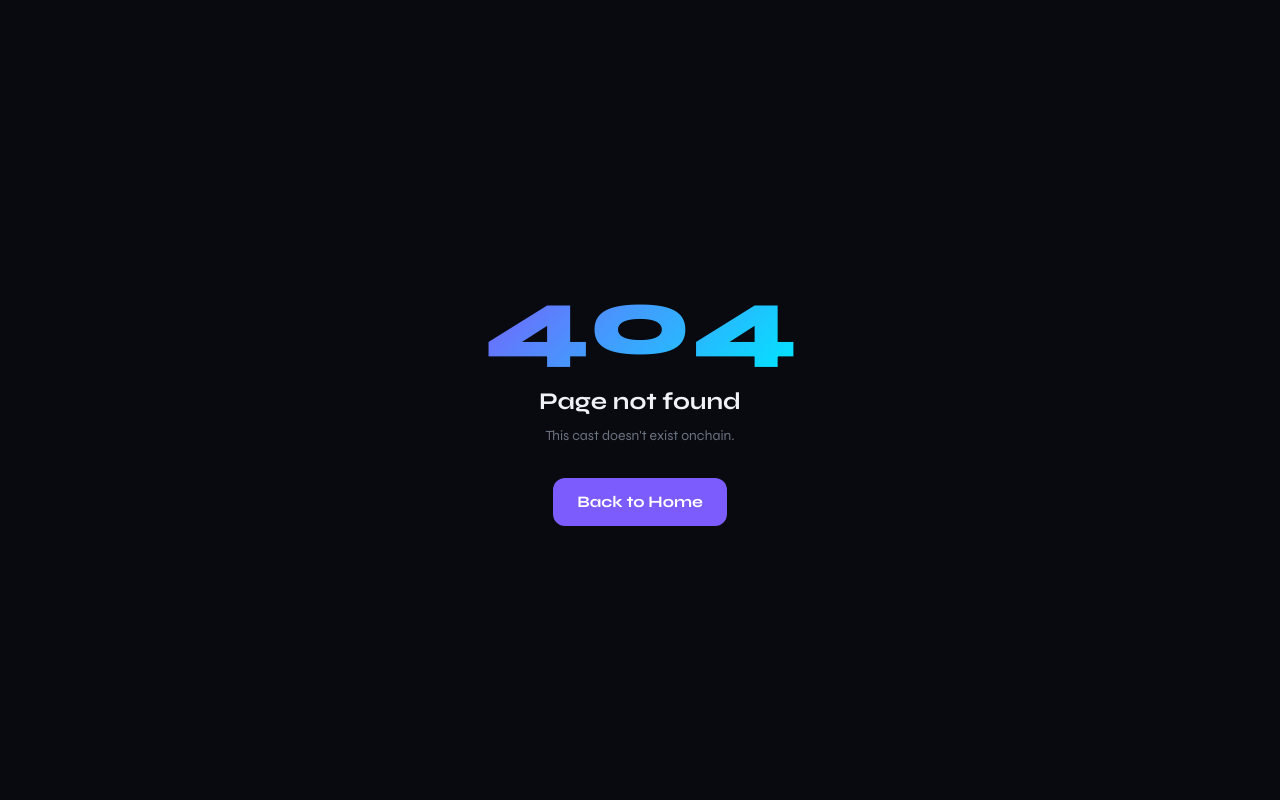
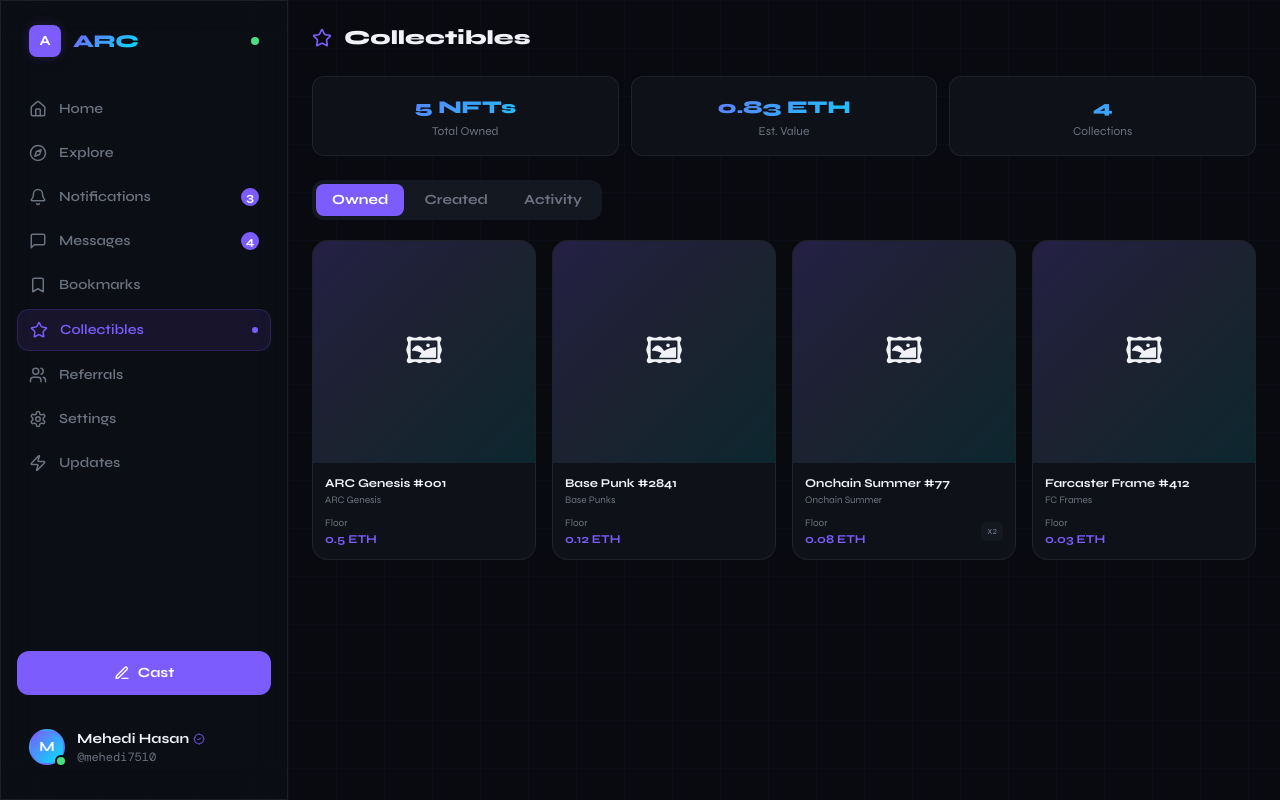
Before and after one commit to mehedi2580/ARC-Community, a Next.js app: page /collectibles in a window 1280 px wide. Before the commit this address had no page. Built offline with nearby package versions, Linux system fonts and the light colour scheme; a web font is replaced by a local one.

Commit message:
Add files via upload

```diff
--- /dev/null
+++ b/src/app/collectibles/page.tsx
@@ -0,0 +1,92 @@
+"use client";
+
+import { useState } from "react";
+import { Star, ExternalLink, TrendingUp } from "lucide-react";
+import { mockCollectibles } from "@/lib/mockData";
+
+const tabs = ["owned", "created", "activity"];
+
+export default function CollectiblesPage() {
+  const [activeTab, setActiveTab] = useState("owned");
+
+  return (
+    <div className="max-w-2xl mx-auto lg:max-w-none px-4 py-4 lg:px-6 lg:py-6">
+      {/* Header */}
+      <div className="flex items-center gap-3 mb-6">
+        <Star size={20} className="text-accent" />
+        <h1 className="font-extrabold text-xl">Collectibles</h1>
+      </div>
+
+      {/* Stats bar */}
+      <div className="grid grid-cols-3 gap-3 mb-6">
+        {[
+          { label: "Total Owned", value: "5 NFTs" },
+          { label: "Est. Value", value: "0.83 ETH" },
+          { label: "Collections", value: "4" },
+        ].map(({ label, value }) => (
+          <div key={label} className="bg-surface border border-white/[0.07] rounded-xl p-4 text-center">
+            <div className="font-extrabold text-lg gradient-text">{value}</div>
+            <div className="text-xs text-muted mt-0.5">{label}</div>
+          </div>
+        ))}
+      </div>
+
+      {/* Tabs */}
+      <div className="flex gap-1 bg-surface2 rounded-xl p-1 mb-5 w-fit">
+        {tabs.map(tab => (
+          <button
+            key={tab}
+            onClick={() => setActiveTab(tab)}
+            className={`px-4 py-1.5 rounded-lg text-sm font-bold capitalize transition-all ${
+              activeTab === tab ? "bg-accent text-white" : "text-muted hover:text-text-primary"
+            }`}
+          >
+            {tab}
+          </button>
+        ))}
+      </div>
+
+      {/* Grid */}
+      {activeTab === "owned" && (
+        <div className="grid grid-cols-2 sm:grid-cols-3 xl:grid-cols-4 gap-4">
+          {mockCollectibles.map(nft => (
+            <div
+              key={nft.id}
+              className="group bg-surface border border-white/[0.07] rounded-2xl overflow-hidden hover:border-accent/30 hover:-translate-y-1 transition-all cursor-pointer"
+            >
+              {/* Image placeholder */}
+              <div className="aspect-square bg-gradient-to-br from-accent/20 via-surface3 to-cyan/10 flex items-center justify-center text-4xl relative overflow-hidden">
+                <span>🖼</span>
+                <div className="absolute inset-0 bg-gradient-to-t from-surface/80 to-transparent opacity-0 group-hover:opacity-100 transition-opacity flex items-end justify-end p-2">
+                  <ExternalLink size={14} className="text-white" />
+                </div>
+              </div>
+              <div className="p-3">
+                <p className="font-bold text-xs truncate mb-0.5">{nft.name}</p>
+                <p className="text-[10px] text-muted truncate mb-2">{nft.collection}</p>
+                <div className="flex items-center justify-between">
+                  <div>
+                    <p className="text-[10px] text-muted">Floor</p>
+                    <p className="text-xs font-bold text-accent">{nft.floorPrice}</p>
+                  </div>
+                  {nft.owned > 1 && (
+                    <span className="text-[10px] bg-surface2 px-1.5 py-0.5 rounded-md text-muted">
+                      x{nft.owned}
+                    </span>
+                  )}
+                </div>
+              </div>
+            </div>
+          ))}
+        </div>
+      )}
+
+      {activeTab !== "owned" && (
+        <div className="flex flex-col items-center justify-center py-20 text-muted">
+          <TrendingUp size={32} className="mb-4 opacity-30" />
+          <p className="text-sm font-semibold">Coming soon</p>
+        </div>
+      )}
+    </div>
+  );
+}
```
